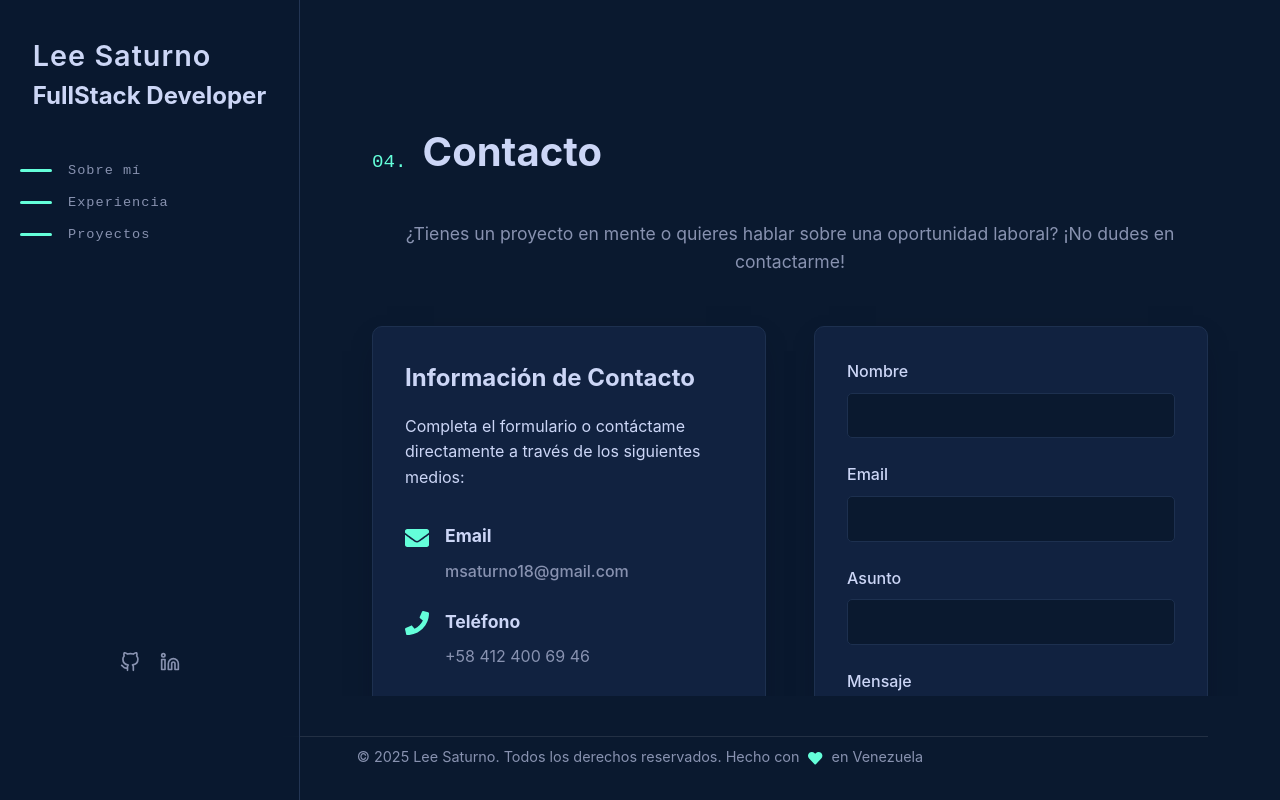
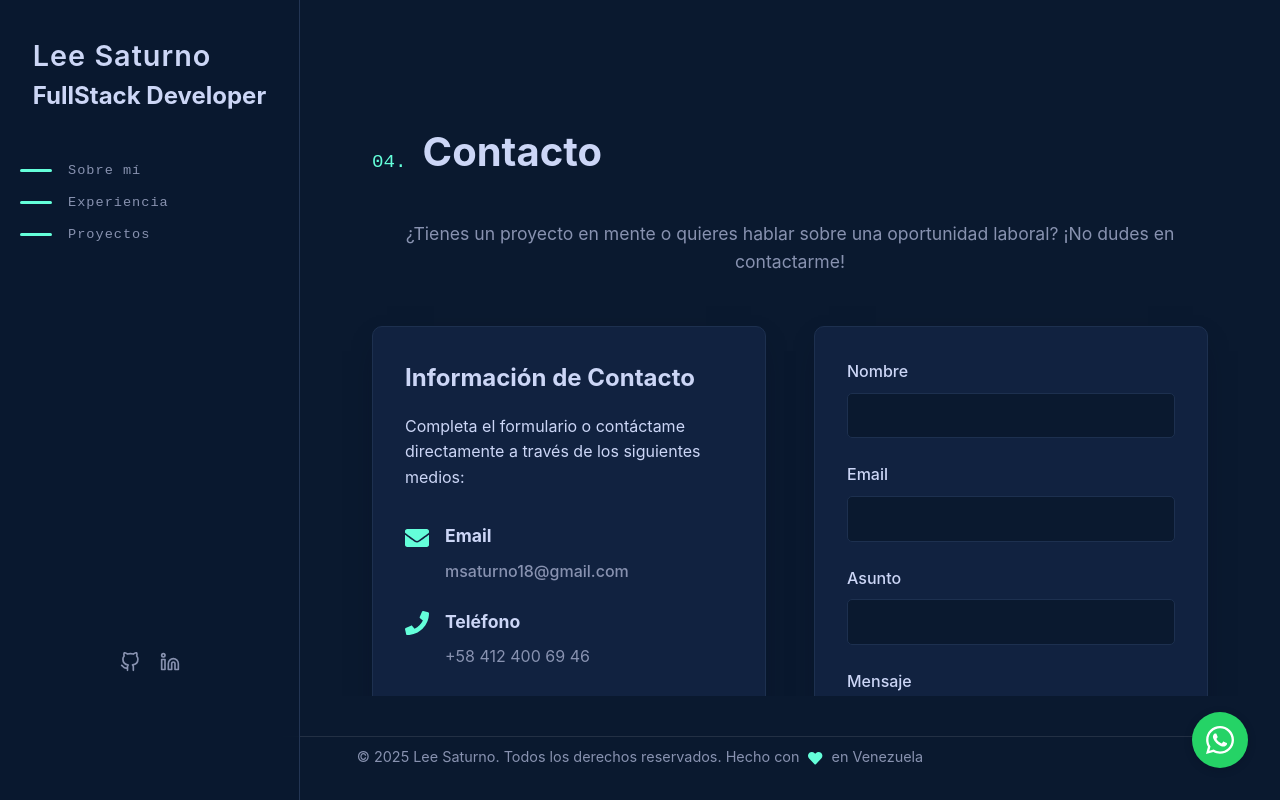
Before and after one commit to leesaturno/portafolio, a React (Vite) app: page /contact in a window 1280 px wide. Shown: the top 800 px of the page. Built offline with nearby package versions, Linux system fonts and the light colour scheme.

Commit message:
Agregar botón de WhatsApp en la aplicación

```diff
--- a/src/App.jsx
+++ b/src/App.jsx
@@ -1,4 +1,5 @@
 import { BrowserRouter as Router, Routes, Route } from 'react-router-dom';
+import WhatsAppButton from './components/WhatsAppButton';
 import Navbar from './components/Navbar';
 import Home from './components/Home';
 import About from './components/About';
@@ -23,6 +24,7 @@ function App() {
           </Routes>
         </main>
         <Footer />
+        <WhatsAppButton />
       </div>
     </Router>
   )
--- /dev/null
+++ b/src/components/WhatsAppButton.jsx
@@ -0,0 +1,36 @@
+import { FaWhatsapp } from 'react-icons/fa';
+import { socialData } from '../data/social-data';
+
+const phone = socialData.contact.phone.replace(/\D/g, '');
+const whatsappUrl = `https://wa.me/${phone}`;
+
+const WhatsAppButton = () => (
+  <a
+    href={whatsappUrl}
+    target="_blank"
+    rel="noopener noreferrer"
+    style={{
+      position: 'fixed',
+      bottom: '32px',
+      right: '32px',
+      zIndex: 9999,
+      background: '#25D366',
+      color: '#fff',
+      borderRadius: '50%',
+      width: '56px',
+      height: '56px',
+      display: 'flex',
+      alignItems: 'center',
+      justifyContent: 'center',
+      boxShadow: '0 2px 8px rgba(2,12,27,0.2)',
+      fontSize: '2rem',
+      transition: 'background 0.2s',
+      textDecoration: 'none',
+    }}
+    aria-label="WhatsApp"
+  >
+    <FaWhatsapp />
+  </a>
+);
+
+export default WhatsAppButton;
```
